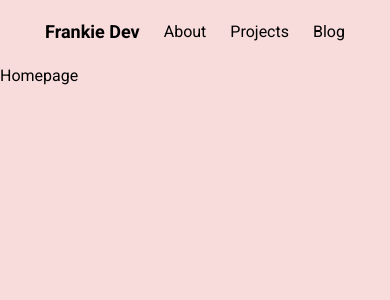
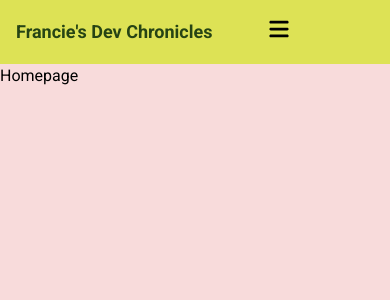
Before and after one commit to fsyncdrv/francescadriver.github.io, a Next.js app: page / in a window 390 px wide. Shown: the top 300 px of the page. Built offline with nearby package versions, Linux system fonts and the light colour scheme.

Commit message:
add style & responsiveness to header

```diff
--- a/app/layout.tsx
+++ b/app/layout.tsx
@@ -1,7 +1,7 @@
 import type { Metadata } from "next";
 import { Roboto } from "next/font/google";
 import "./globals.css";
-import Header from "../components/header";
+import Header from "@/components/header"
 
 const roboto = Roboto({
   weight: ['400', '500', '700', '900'],
--- a/components/header.tsx
+++ b/components/header.tsx
@@ -1,25 +1,55 @@
 "use client"
 
-import React from 'react';
+import React, { useState } from 'react';
 import Link from 'next/link';
 
-const header = () => {
+
+
+const Header = () => {
+  const linkStyle = "text-[#264414] hover:underline decoration-white decoration-4";
+
+  const [menuOpen, setMenuOpen] = useState(false);
+  const toggleMenu = () => {
+    setMenuOpen(!menuOpen);
+  }
+
+
   return (
-    <div className='max-w-5xl mx-auto top-0 sticky'>
-      <div className='flex items-center justify-center h-16'>
+    <div className='mx-auto top-0 sticky bg-[#DDE255]'>
+      <div className='flex mx-auto items-center justify-between px-4 h-16 md:justify-center lg:justify-center lg:px-0'>
         <header className='flex items-center gap-6'>
-          <Link href="/" className="font-bold text-lg hover:text-sky-500">Frankie Dev</Link>
-          <nav>
+          <Link href="/" className="font-bold text-lg text-[#264414] hover:text-white mr-8">Francie&apos;s Dev Chronicles</Link>
+
+          <nav className='hidden lg:block md:block'>
             <ul className='flex justify-center gap-6'>
-              <li><Link href="/about" className='hover:underline decoration-sky-500 decoration-4'>About</Link></li>
-              <li><Link href="/projects" className='hover:underline decoration-sky-500 decoration-4'>Projects</Link></li>
-              <li><Link href="/blog" className='hover:underline decoration-sky-500 decoration-4'>Blog</Link></li>
+              <li><Link href="/about" className={linkStyle}>About</Link></li>
+              <li><Link href="/projects" className={linkStyle}>Projects</Link></li>
+              <li><Link href="/blog" className={linkStyle}>Blog</Link></li>
             </ul>
           </nav>
+
+          <div className='lg:hidden md:hidden'>
+            <button
+              className='text-[#264414] hover:text-white'
+              onClick={toggleMenu}
+              >
+                <svg xmlns="http://www.w3.org/2000/svg" viewBox="0 0 448 512" width="22" height="22">
+                 <path d="M0 96C0 78.3 14.3 64 32 64l384 0c17.7 0 32 14.3 32 32s-14.3 32-32 32L32 128C14.3 128 0 113.7 0 96zM0 256c0-17.7 14.3-32 32-32l384 0c17.7 0 32 14.3 32 32s-14.3 32-32 32L32 288c-17.7 0-32-14.3-32-32zM448 416c0 17.7-14.3 32-32 32L32 448c-17.7 0-32-14.3-32-32s14.3-32 32-32l384 0c17.7 0 32 14.3 32 32z" />
+                </svg>
+            </button>
+          </div>
         </header>
+      </div>
+
+      <div className={`lg:hidden ${menuOpen ? "block" : "hidden"} bg-[#DDE255]`}>
+        <ul className='flex flex-col items-center gap-4 py-4'>
+          <li><Link href="/about" className={linkStyle}>About</Link></li>
+          <li><Link href="/projects" className={linkStyle}>Projects</Link></li>
+          <li><Link href="/blog" className={linkStyle}>Blog</Link></li>
+        </ul>
       </div>
     </div>
   )
 }
 
-export default header;
+export default Header;
```
